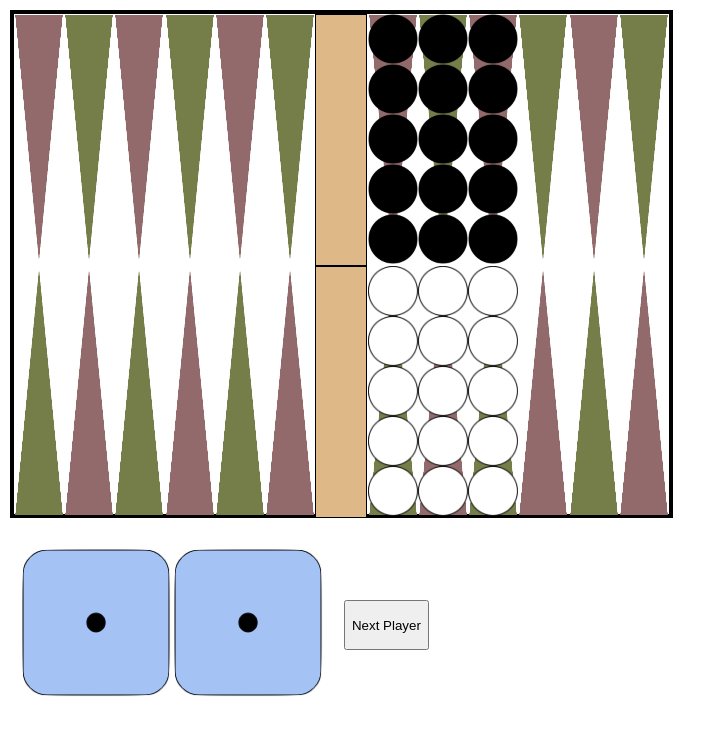
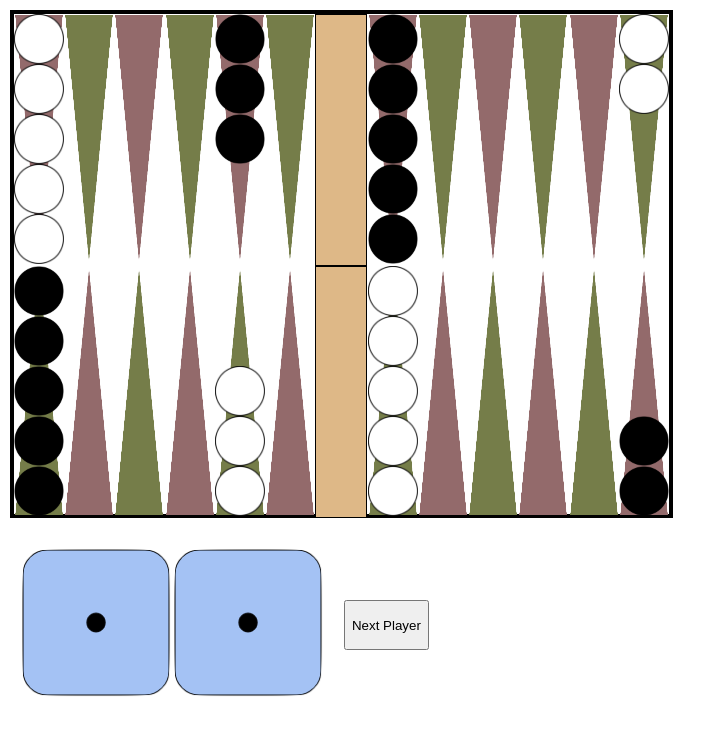
Before and after one commit to KJeffree/backgammon_react, a React (Create React App) app: page / in a window 1280 px wide. Shown: the top 734 px of the page, without its empty margins (0-726 px from the left). Built offline with nearby package versions, Linux system fonts and the light colour scheme.

Commit message:
can remove counters from board when rolled point number

```diff
--- a/src/containers/GameContainer.js
+++ b/src/containers/GameContainer.js
@@ -7,30 +7,30 @@ class GameContainer extends React.Component {
         super(props)
         this.state = {
             points: [
+                {color: 1, number: 2, hilight: false},
+                {color: 0, number: 0, hilight: false},
                 {color: 0, number: 0, hilight: false},
                 {color: 0, number: 0, hilight: false},
                 {color: 0, number: 0, hilight: false},
                 {color: 2, number: 5, hilight: false},
-                {color: 2, number: 5, hilight: false},
+                {color: 0, number: 0, hilight: false},
+                {color: 2, number: 3, hilight: false},
+                {color: 0, number: 0, hilight: false},
+                {color: 0, number: 0, hilight: false},
+                {color: 0, number: 0, hilight: false},
+                {color: 1, number: 5, hilight: false},
                 {color: 2, number: 5, hilight: false},
                 {color: 0, number: 0, hilight: false},
                 {color: 0, number: 0, hilight: false},
                 {color: 0, number: 0, hilight: false},
+                {color: 1, number: 3, hilight: false},
+                {color: 0, number: 0, hilight: false},
+                {color: 1, number: 5, hilight: false},
                 {color: 0, number: 0, hilight: false},
                 {color: 0, number: 0, hilight: false},
                 {color: 0, number: 0, hilight: false},
                 {color: 0, number: 0, hilight: false},
-                {color: 0, number: 0, hilight: false},
-                {color: 0, number: 0, hilight: false},
-                {color: 0, number: 0, hilight: false},
-                {color: 0, number: 0, hilight: false},
-                {color: 0, number: 0, hilight: false},
-                {color: 1, number: 5, hilight: false},
-                {color: 1, number: 5, hilight: false},
-                {color: 1, number: 5, hilight: false},
-                {color: 0, number: 0, hilight: false},
-                {color: 0, number: 0, hilight: false},
-                {color: 0, number: 0, hilight: false}
+                {color: 2, number: 2, hilight: false}
             ],
             bar: [0, 0],
             player: {number: 1, diceRolled: false},
@@ -104,6 +104,29 @@ class GameContainer extends React.Component {
                 newPoints[this.state.selectedCounterIndex].color = newPoints[this.state.selectedCounterIndex].number == 0 ? 0 : this.state.player.number
             }
 
+            if (distanceMoved == 0){
+                newPoints[pointIndex].number -= 1
+                newPoints[pointIndex].color = newPoints[pointIndex].number == 0 ? 0 : this.state.player.number
+                let newCountersRemoved = this.state.countersRemoved
+                newCountersRemoved[this.state.player.number - 1] += 1
+                this.setState({countersRemoved: newCountersRemoved})
+
+                for (let die of this.state.dice){
+                    if (this.state.player.number == 1 && 24 - die.number == pointIndex && die.used == false && die.double == true){
+                        die.double = false
+                        break
+                    } else if (this.state.player.number == 1 && 24 - die.number == pointIndex && die.used == false){
+                        die.used = true
+                    } else if (this.state.player.number == 2 && -1 + die.number == pointIndex && die.used == false && die.double == true){
+                        die.double = false
+                        break
+                    } else if (this.state.player.number == 2 && -1 + die.number == pointIndex && die.used == false){
+                        die.used = true
+                    }
+                }
+
+            }
+
             if (newPoints[pointIndex].number == 1 && newPoints[pointIndex].color != this.state.player.number){
                 newPoints[pointIndex].number -= 1
                 let newBar = this.state.bar
@@ -117,7 +140,7 @@ class GameContainer extends React.Component {
             newPoints[pointIndex].number += 1
             newPoints[pointIndex].color = this.state.player.number
             newPoints[pointIndex].hilight = false
-            if (this.state.bar[this.state.player.number - 1] == 0 && !this.checkAllCountersInHomeOrRemoved()) {
+            if (this.state.bar[this.state.player.number - 1] == 0) {
                 for(let point of newPoints){
                     point.hilight = false
                 }
@@ -135,14 +158,14 @@ class GameContainer extends React.Component {
                     numberOfCounters += this.state.points[i].number
                 }
             }
-            numberOfCounters += this.state.bar[1]
+            numberOfCounters += this.state.countersRemoved[1]
         } else {
             for (let i=23; i > 17; i--){
                 if (this.state.points[i].color == this.state.player.number){
                     numberOfCounters += this.state.points[i].number
                 }
             }
-            numberOfCounters += this.state.bar[0]
+            numberOfCounters += this.state.countersRemoved[0]
         }
         return numberOfCounters == 15 ? true : false
     }
@@ -159,11 +182,16 @@ class GameContainer extends React.Component {
         let targetPoint1 = this.state.player.number == 1 ? newPoints[pointIndex + this.state.dice[0].number] : newPoints[pointIndex - this.state.dice[0].number]
         let targetPoint2 = this.state.player.number == 1 ? newPoints[pointIndex + this.state.dice[1].number] : newPoints[pointIndex - this.state.dice[1].number]
 
-        if (((pointIndex + this.state.dice[0].number) > 23 || (pointIndex + this.state.dice[1].number) > 23) && this.state.player.number == 1){
+        if ((pointIndex + this.state.dice[0].number) > 23 && this.state.player.number == 1){
             targetPoint1 = null;
+        } else if ((pointIndex + this.state.dice[1].number) > 23 && this.state.player.number == 1){
+            targetPoint2 = null;
         }
-        if (((pointIndex - this.state.dice[1].number < 0) || (pointIndex - this.state.dice[1].number < 0)) && this.state.player.number == 2){
-            targetPoint2 = null;
+
+        if ((pointIndex - this.state.dice[0].number < 0) && this.state.player.number == 2){
+            targetPoint1 = null;
+        } else if ((pointIndex - this.state.dice[1].number) < 0 && this.state.player.number == 2){
+            targetPoint2 = null
         }
 
 
@@ -178,10 +206,14 @@ class GameContainer extends React.Component {
         if (this.checkAllCountersInHomeOrRemoved()){
             let playerNumber = this.state.player.number
             let removableCounterIndexPlayer1Die1 = this.state.dice[0].used ? null : 24 - this.state.dice[0].number
-            let removableCounterIndexPlayer1Die2 = this.state.dice[0].used ? null : 24 - this.state.dice[1].number
+            let removableCounterIndexPlayer1Die2 = this.state.dice[1].used ? null : 24 - this.state.dice[1].number
             let removableCounterIndexPlayer2Die1 = this.state.dice[0].used ? null : -1 + this.state.dice[0].number
-            let removableCounterIndexPlayer2Die2 = this.state.dice[0].used ? null : -1 + this.state.dice[1].number
+            let removableCounterIndexPlayer2Die2 = this.state.dice[1].used ? null : -1 + this.state.dice[1].number
 
+            console.log("1", playerNumber == 2 && removableCounterIndexPlayer2Die1 == pointIndex && newPoints[pointIndex].color == this.state.player.number)
+            console.log("2", playerNumber == 2 && removableCounterIndexPlayer2Die2 == pointIndex && newPoints[pointIndex].color == this.state.player.number)
+            console.log("3", playerNumber == 1 && removableCounterIndexPlayer1Die1 == pointIndex && newPoints[pointIndex].color == this.state.player.number)
+            console.log("4", playerNumber == 1 && removableCounterIndexPlayer1Die2 == pointIndex && newPoints[pointIndex].color == this.state.player.number)
             if (playerNumber == 2 && removableCounterIndexPlayer2Die1 == pointIndex && newPoints[pointIndex].color == this.state.player.number){
                 newPoints[pointIndex].hilight = true
             } else if (playerNumber == 2 && removableCounterIndexPlayer2Die2 == pointIndex && newPoints[pointIndex].color == this.state.player.number){
```
